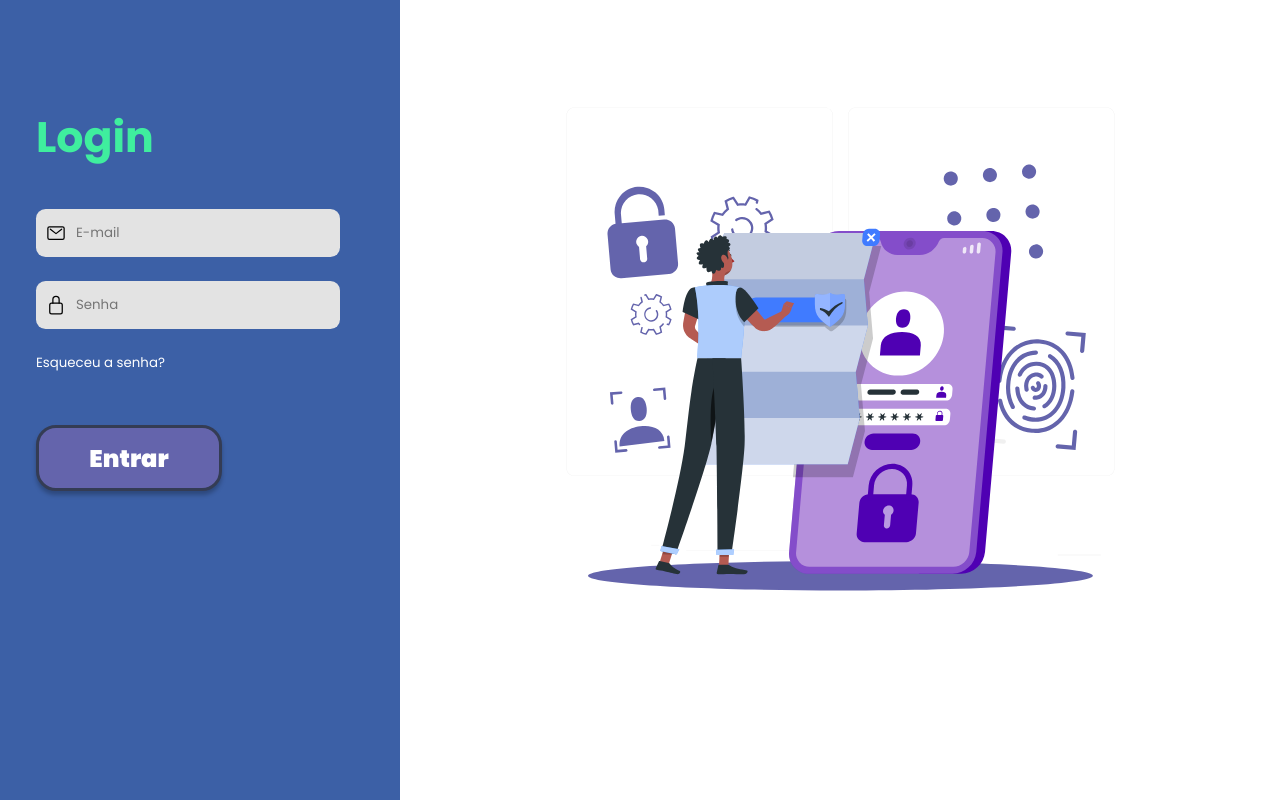
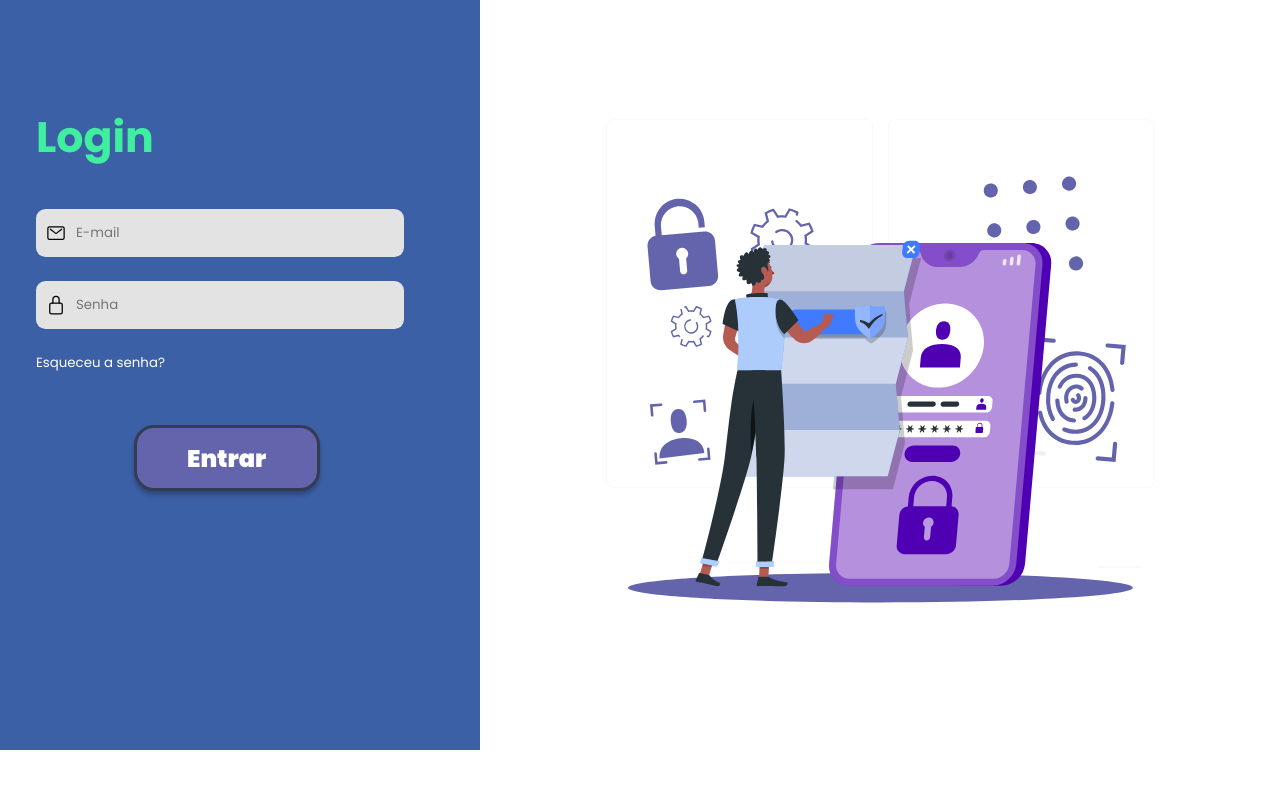
Before and after one commit to luanaflorencio/provocare, a Vue app: page /login in a window 1280 px wide. Built offline with nearby package versions, Linux system fonts and the light colour scheme; the HTML template or start-up script is replaced by a standard one.

Commit message:
Ajustes tela welcome e login

```diff
--- a/src/views/Login.vue
+++ b/src/views/Login.vue
@@ -48,10 +48,8 @@ export default {
 
 .card-blue {
   background-color: #3c60a6;
-  max-width: 25rem;
-  min-width: 18.75rem;
-  height: 100vh;
-
+  width: 30rem;
+  height: 750px;
 }
 
 .itens {
@@ -78,8 +76,7 @@ export default {
   height: 3rem;
   border-radius: .6rem;
   margin-bottom: 1.5rem;
-  max-width: 19rem;
-  min-width: 18rem;
+  max-width: 23rem;
 }
 
 .input img {
@@ -112,11 +109,12 @@ export default {
 
 .button-entry {
   display: flex;
+  justify-content: center;
+  margin-left: 22%;
   background: #6464ac;
   border: 0.1875rem solid #343c54;
   width: 11.25rem;
   height: 3.75rem;
-  justify-content: center;
   align-items: center;
   color: #fff;
   font-weight: 900;
@@ -134,6 +132,6 @@ export default {
 
 .rafiki img {
   min-width: 50vw;
-  margin-top: -6vw;
+  margin-top: -4px;
 }
 </style>
--- a/src/views/Welcome.vue
+++ b/src/views/Welcome.vue
@@ -200,12 +200,4 @@
         justify-content: center;
         margin-left: 70px;
     }
-
-    .title-logon h2[data-v-e4731dd0] {
-        padding: 0rem;
-    }
-
-    .logon-card[data-v-e4731dd0]{
-        padding: 9rem;
-    }
 </style>
```
